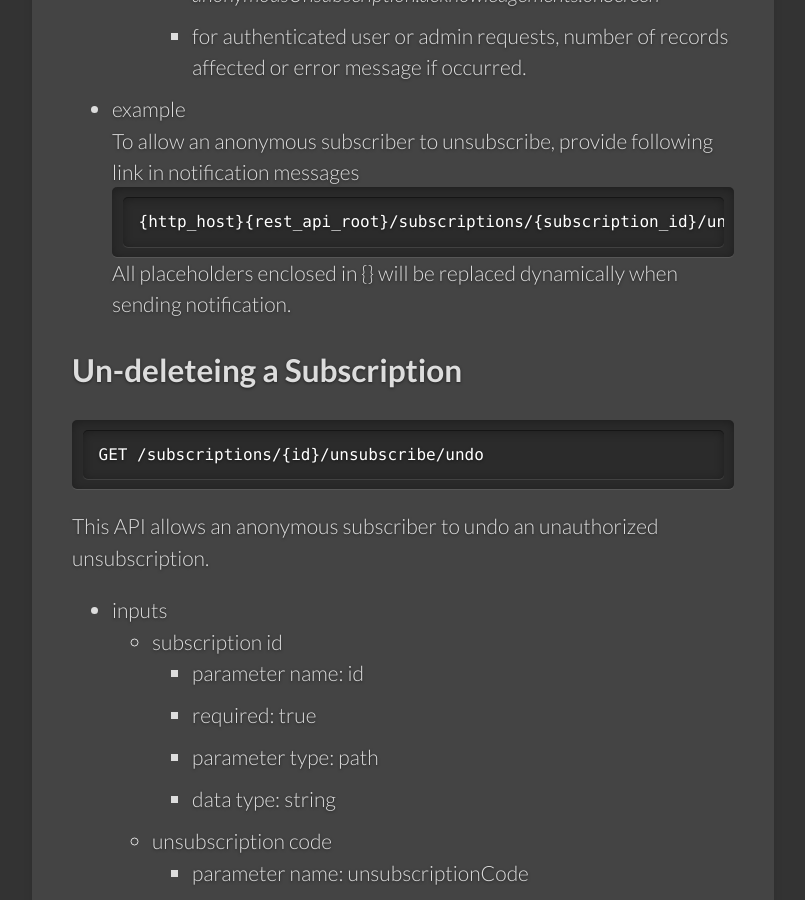
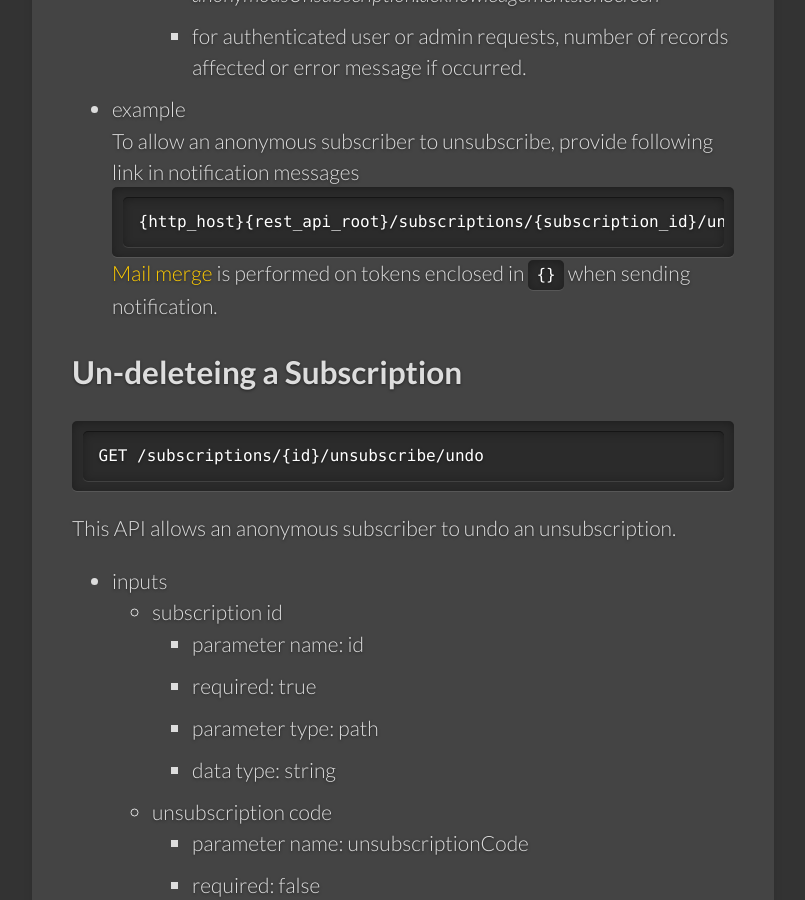
Before and after one commit to bcgov/MyGovBC-notification-server, a Jekyll site: the page built from docs/_docs/api-subscription.md, in a window 1280 px wide and 900 px high, scrolled down 12413 px. Shown: the whole window, without its empty margins (139-944 px from the left). Built offline with Jekyll 4.4.1, drawn with Linux system fonts in a browser that asks for light colours; some of the changed text lies outside the part shown.

Commit message:
updated docs

````diff
--- a/docs/_docs/api-subscription.md
+++ b/docs/_docs/api-subscription.md
@@ -389,13 +389,13 @@ GET /subscriptions/{id}/unsubscribe
   ```
   {http_host}{rest_api_root}/subscriptions/{subscription_id}/unsubscribe?unsubscriptionCode={unsubscription_code}
   ```
-  All placeholders enclosed in {} will be replaced dynamically when sending notification.
+  [Mail merge](../overview/#mail-merge) is performed on tokens enclosed in `{}` when sending notification.
 
 ## Un-deleteing a Subscription
 ```
 GET /subscriptions/{id}/unsubscribe/undo
 ```
-This API allows an anonymous subscriber to undo an unauthorized unsubscription.
+This API allows an anonymous subscriber to undo an unsubscription.
 
 * inputs
   * subscription id
@@ -427,4 +427,4 @@ This API allows an anonymous subscriber to undo an unauthorized unsubscription.
   ```
   {http_host}{rest_api_root}/subscriptions/{subscription_id}/unsubscribe/undo?unsubscriptionCode={unsubscription_code}
   ```
-  All placeholders enclosed in {} will be replaced dynamically when sending notification.
+  [Mail merge](../overview/#mail-merge) is performed on tokens enclosed in `{}` when sending notification.
````
